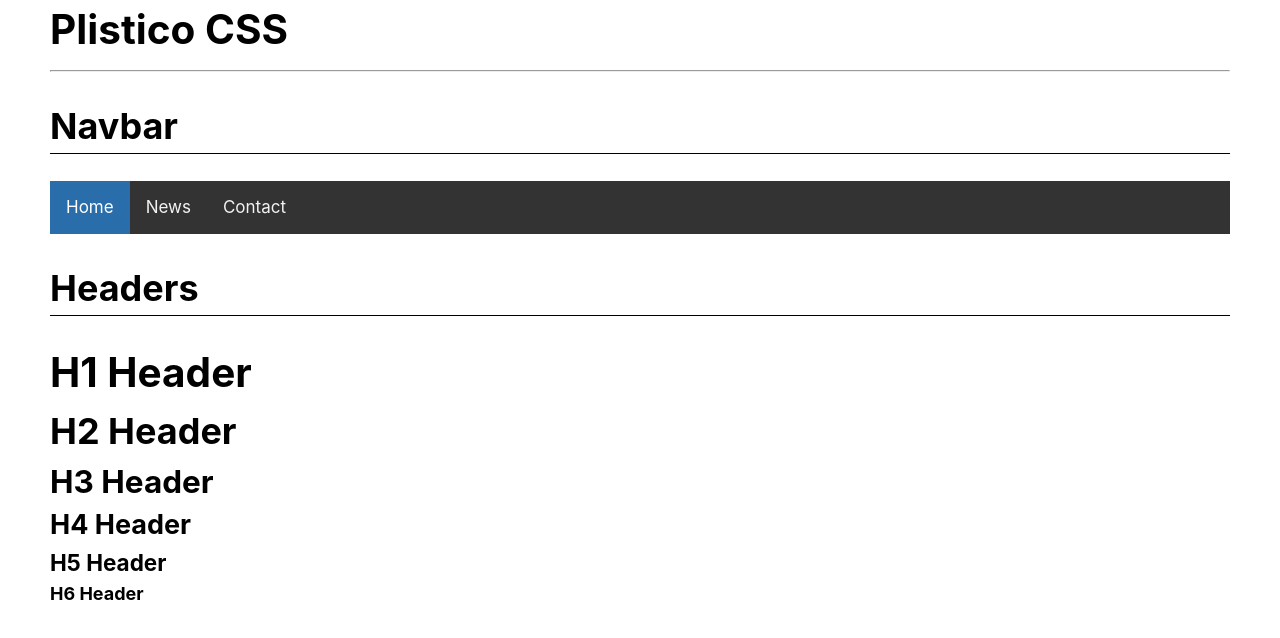
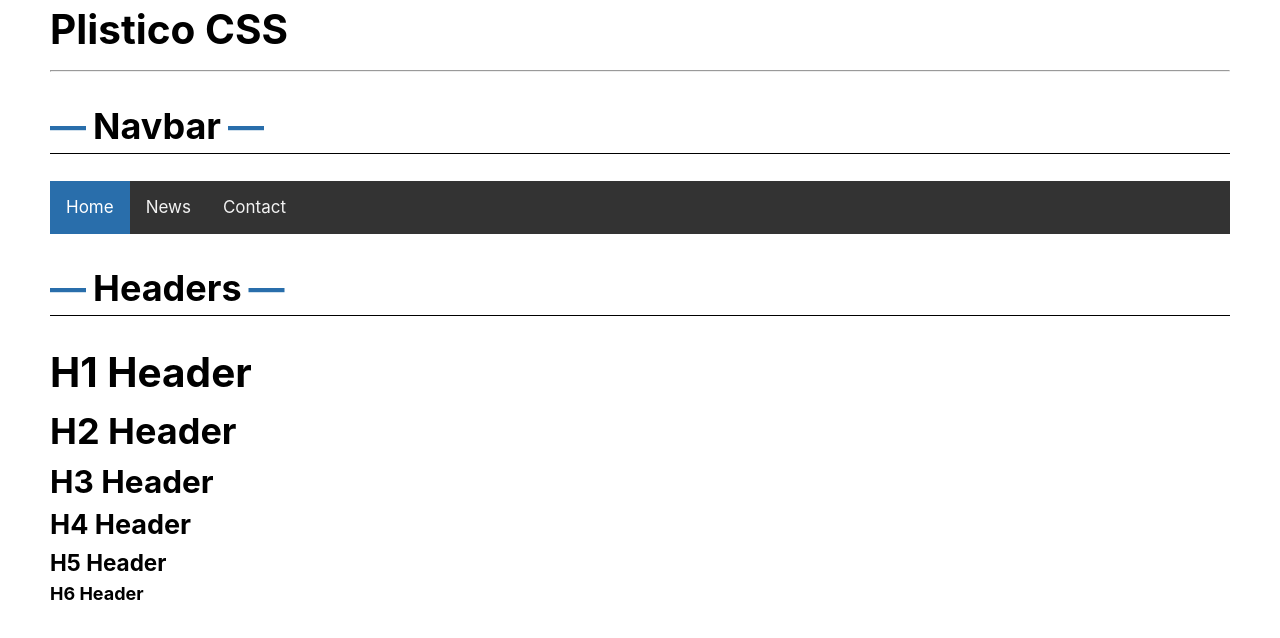
Before and after one commit to josephscott/plistico, a website: page docs/index.html in a window 1280 px wide. Drawn offline with Linux system fonts and the light colour scheme.

Commit message:
Bit more style for each section start

```diff
--- a/docs/index.html
+++ b/docs/index.html
@@ -21,6 +21,16 @@
 	.section {
 		border-bottom: 1px solid #000000;
 		margin: 1.5rem 0;
+	}
+	.section::before {
+		content: "\2014";
+		color: var( --primary-color );
+		padding-right: 7px;
+	}
+	.section::after {
+		content: "\2014";
+		color: var( --primary-color );
+		padding-left: 7px;
 	}
 	td {
 		border: 1px solid #454545;
```
